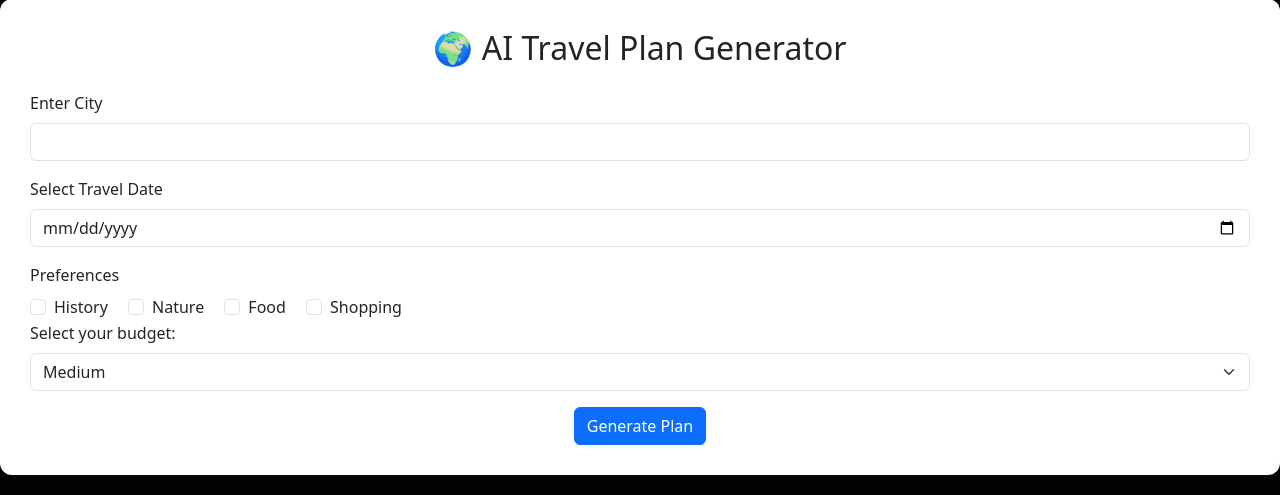
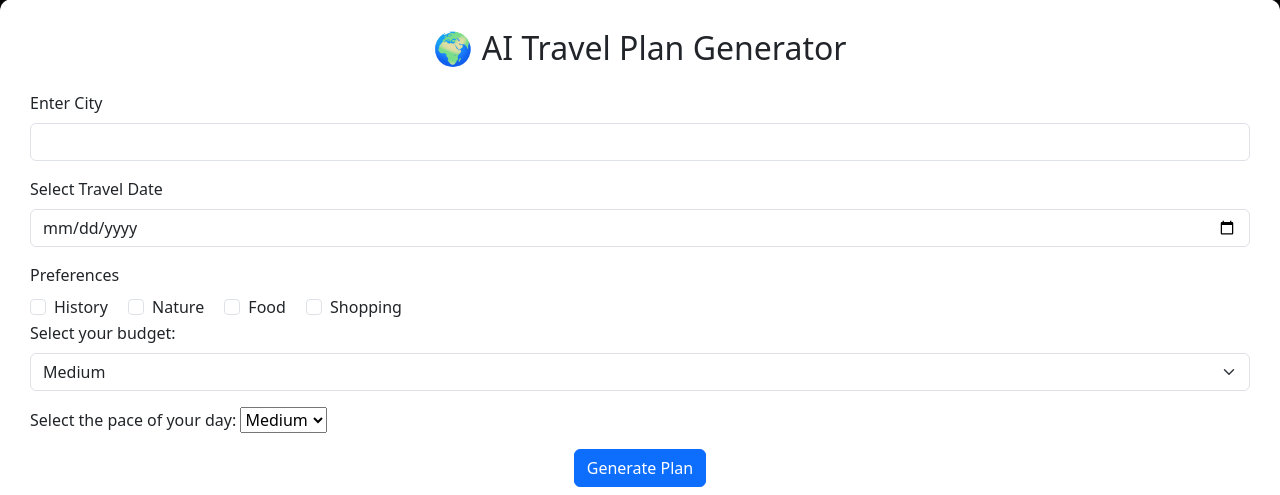
Before and after one commit to Tanishq2540/travel-buddy_new, a Flask app: page / in a window 1280 px wide. Shown: the part 51-546 px from the top of the page. Run offline with Flask 3, Linux system fonts and the light colour scheme; some libraries are stand-ins or nearby versions.

Commit message:
Added option to select pace one wants

```diff
--- a/app.py
+++ b/app.py
@@ -31,24 +31,29 @@ def generate_plan():
         date = data.get("date")
         budget= data.get("budget")
         preferences = data.get("preferences", [])
+        pace= data.get("pace")
     else:
         city = request.form.get("city")
         date = request.form.get("date")
         budget = request.form.get("budget", "medium")
+        pace = request.form.get("pace", "medium")
 
         preferences = request.form.getlist("preferences")
 
     preference_text = ", ".join(preferences) if preferences else "general sightseeing"
 
     prompt = f"""
-    Give me a detailed 1-day travel itinerary for {city} on {date} considering a {budget} budget.
+    Give me a detailed 1-day travel itinerary for {city} on {date}, considering a {budget} budget and a {pace} pace of travel.
     Include:
     - Timings
     - Places to visit
     - Local food recommendations
     - Estimated cost of each activity (entry tickets, meals, transport)
-    Also add a total estimated cost at the end.
+    - Ensure the number of places and travel involved aligns with a {pace} day
+
+    At the end, provide a total estimated cost.
     """
+
 
     response = model.generate_content(prompt)
     plan = response.text
--- a/templates/index.html
+++ b/templates/index.html
@@ -82,6 +82,13 @@
                         <option value="high">High</option>
                     </select>
                 </div>
+                <label for="pace">Select the pace of your day:</label>
+                <select name="pace" id="pace" required>
+                    <option value="relaxing">Relaxing</option>
+                    <option value="medium" selected>Medium</option>
+                    <option value="hectic">Hectic</option>
+                </select>
+
             </div>
 
             <div class="text-center">
```
